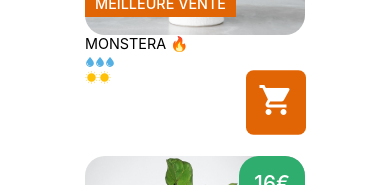
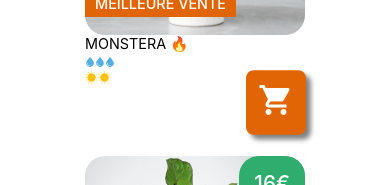
Before and after one commit to s-manguy/la-maison-jungle-by-sandrine-manguy, a React (Create React App) app: page / in a window 390 px wide. Shown: the part 603-788 px from the top of the page. Built offline with nearby package versions, Linux system fonts and the light colour scheme.

Commit message:
Mobile layout ShoppingList add button

```diff
--- a/src/components/ShoppingList.js
+++ b/src/components/ShoppingList.js
@@ -52,7 +52,7 @@ const addToCart = (name, price) => {
                             /> {/* added isBestSale & isSpecialOffer to keep the information */}
                             <button
                                 className='lmj-cart-add-button'
-                                aria-label={`Ajouter 1 ${name} au panier`}
+                                title={`Ajouter 1 ${name} au panier`}
                                 onClick={() => addToCart(name, price)}
                             >
                                 <span className="material-icons md-light md-24">{/*add_*/}shopping_cart</span>{/* Added Google icon */}
--- a/src/styles/ShoppingList.css
+++ b/src/styles/ShoppingList.css
@@ -1,5 +1,5 @@
 .lmj-shopping-list {
-	width: 100%;
+	width: auto%;
 }
 
 .lmj-plant-list {
@@ -38,12 +38,6 @@
 	transition-timing-function: ease-in-out;
 }
 
-@media screen and (max-width: 600px)  {
-	.lmj-cart-add-button {
-		transform: scale(150%);
-		margin-left: 11.7rem;
-	}
-}
 
 .lmj-cart-add-button:hover {
 	background-color: #2ead62;
@@ -60,3 +54,22 @@
 	text-transform: uppercase;
 	box-shadow: none;
 }
+
+@media screen and (max-width: 600px)  {
+	.lmj-cart-add-button {
+		transform: scale(150%);
+		margin-left: 11.7rem;
+		box-shadow: grey 0.2rem 0.2rem 0.2rem;
+		transition-property: transform, background-color;
+		transition-duration: 400ms;
+		transition-timing-function: ease-in-out;
+	}
+
+	.lmj-cart-add-button:hover {
+		background-color: #e26505;
+		color: white;
+		text-transform: uppercase;
+		transform: scale(200%);
+		/*box-shadow: grey 0.2rem 0.2rem 0.2rem;*/
+	}
+}
```
